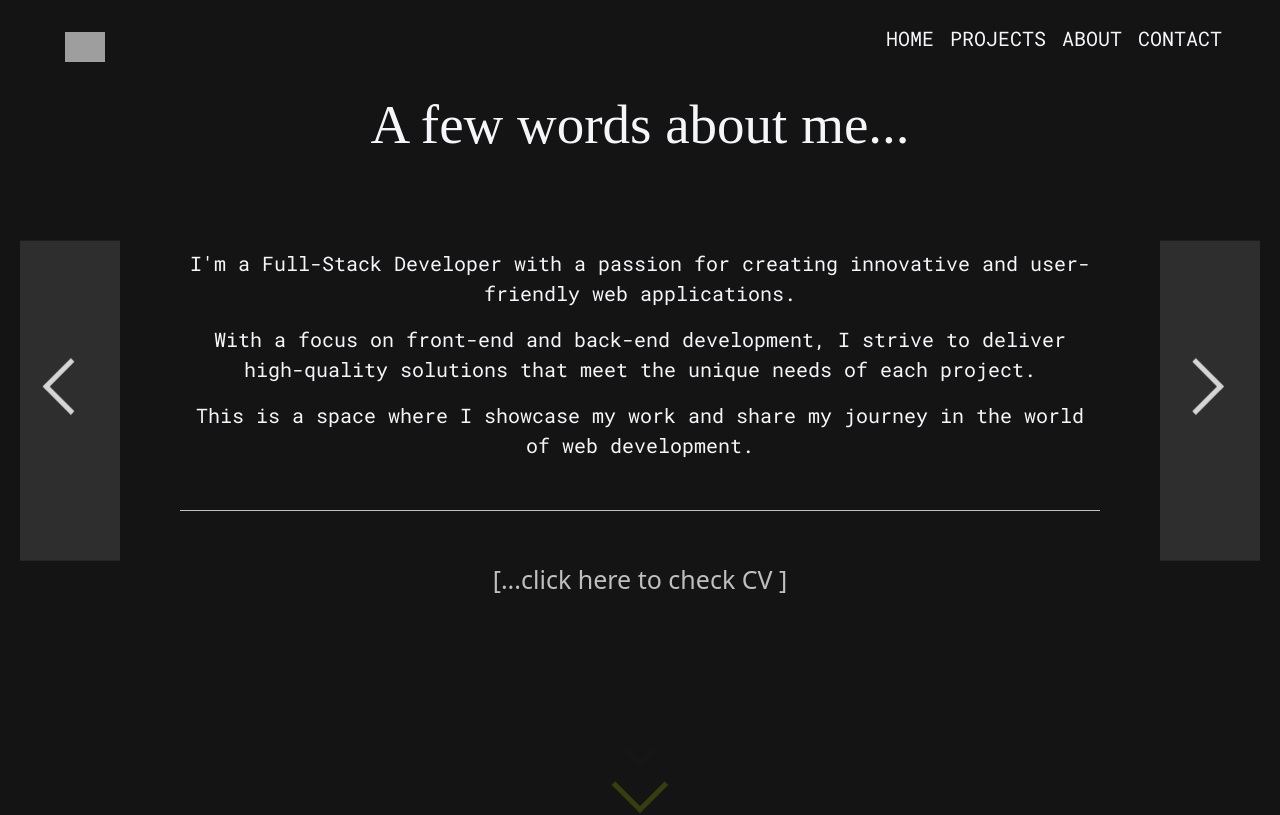
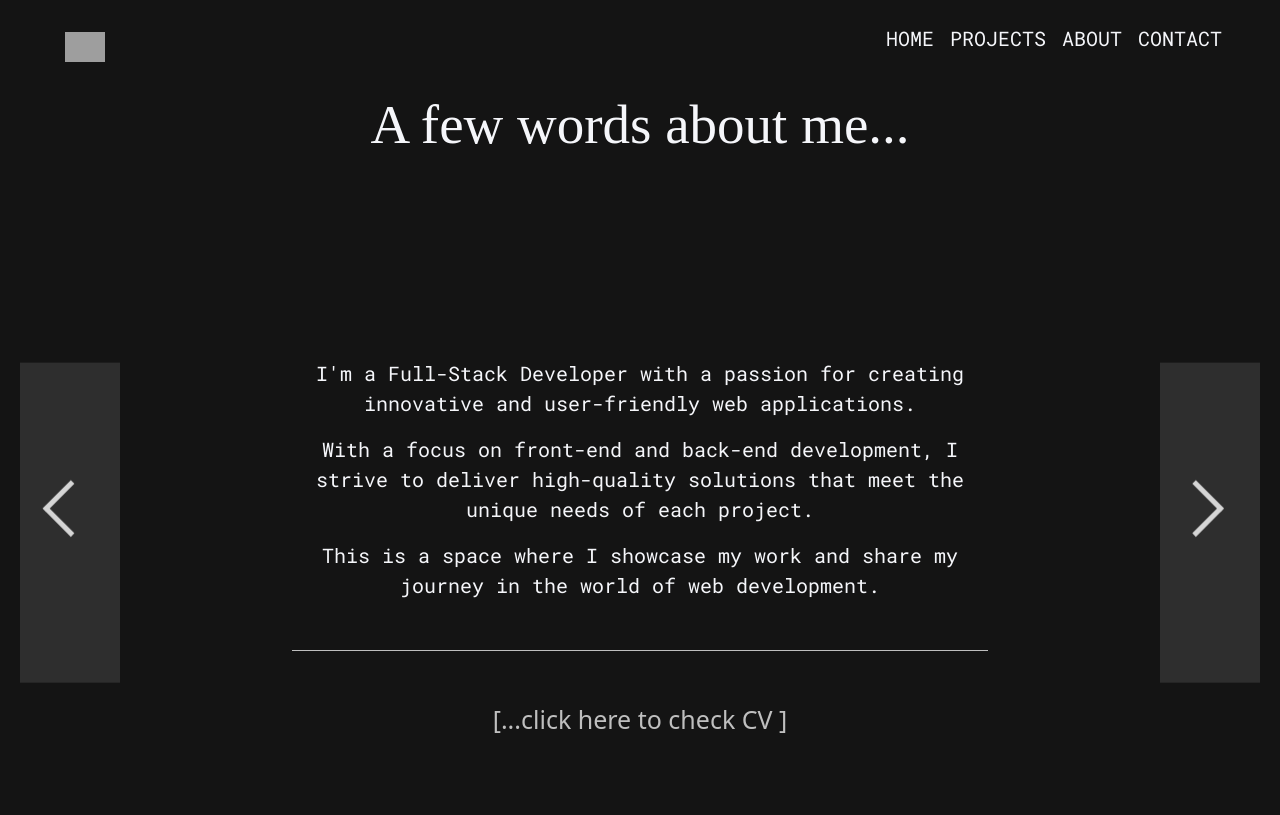
Before and after one commit to OlhaOvcharenko/Portfolio, a React (Create React App) app in the folder client/: page /about in a window 1280 px wide. Shown: the top 815 px of the page. Built offline with nearby package versions, Linux system fonts and the light colour scheme; no server answers; grey boxes are pictures that could not be loaded; a web font is replaced by a local one.

Commit message:
change About.module.scss and Intro styles

```diff
--- a/client/src/components/Common/PageContainer/PageContainer.module.scss
+++ b/client/src/components/Common/PageContainer/PageContainer.module.scss
@@ -1,16 +1,13 @@
 @import '../../../styles/settings.scss';
 
 
-html, body {
+body {
+  background-color: $color-on-background;
   margin: 0;
   padding: 0;
   min-height: 100%;
   display: flex;
   flex-direction: column;
-}
-
-body {
-  background-color: $color-on-background;
 }
 
 .pageContainer {
@@ -28,10 +25,8 @@ body {
 .arrowContainer {
   display: flex;
   justify-content: space-between;
-  position: relative;
   margin-top: 20px;
   padding: 0 10px;
-  top: 70px;
   position: absolute;
   top: 50%;
 }
--- a/client/src/components/Pages/About/About.module.scss
+++ b/client/src/components/Pages/About/About.module.scss
@@ -2,8 +2,11 @@
 
 .aboutBox {
   display: flex;
-  margin: 10px 0px;
+  justify-content: center;
+  align-items: center;
+  padding: 7rem;
   text-align: center;
+  flex-direction: column;
 }
 
 .infoBox{
--- a/client/src/components/Views/Intro/Intro.module.scss
+++ b/client/src/components/Views/Intro/Intro.module.scss
@@ -6,10 +6,9 @@
   display: flex;
   justify-content: center;
   align-items: center;
+  padding: 10rem;
   text-align: center;
-  padding: 0;
-  background-color: $color-on-background;
-  height: 80vh;
+  flex-direction: column;
 }
 
 
```
